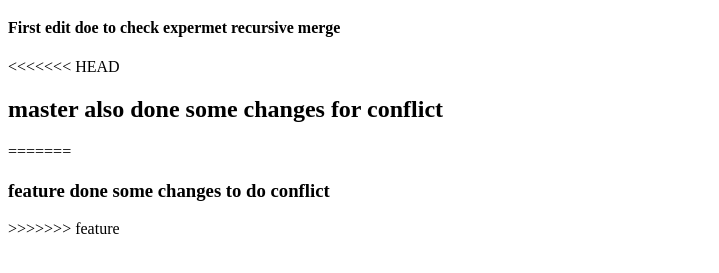
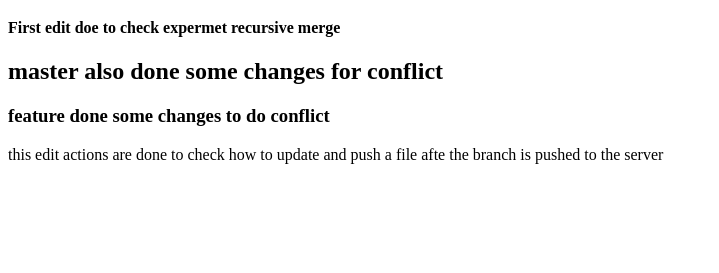
Before and after one commit to fayi2022/samplefirstgit, a plain HTML site: page index.html in a window 1280 px wide. Shown: the part 61-334 px from the top of the page, without its empty margins (0-719 px from the left). Drawn offline with Linux system fonts and the light colour scheme.

Commit message:
changes done on index.html to push the file to the server

```diff
--- a/index.html
+++ b/index.html
@@ -9,11 +9,11 @@
 <body>
     <h1>This is my first experiment with git bash</h1>
     <h4>First edit doe to check expermet recursive merge</h4>
-<<<<<<< HEAD
+
 
     <h2> master also done some changes for conflict</h2>
-=======
+
     <h3>feature done some changes to do conflict</h3>
->>>>>>> feature
+    <p>this edit actions are done to check how to update and push a file afte the branch is pushed to the server </p>
 </body>
 </html>
```
